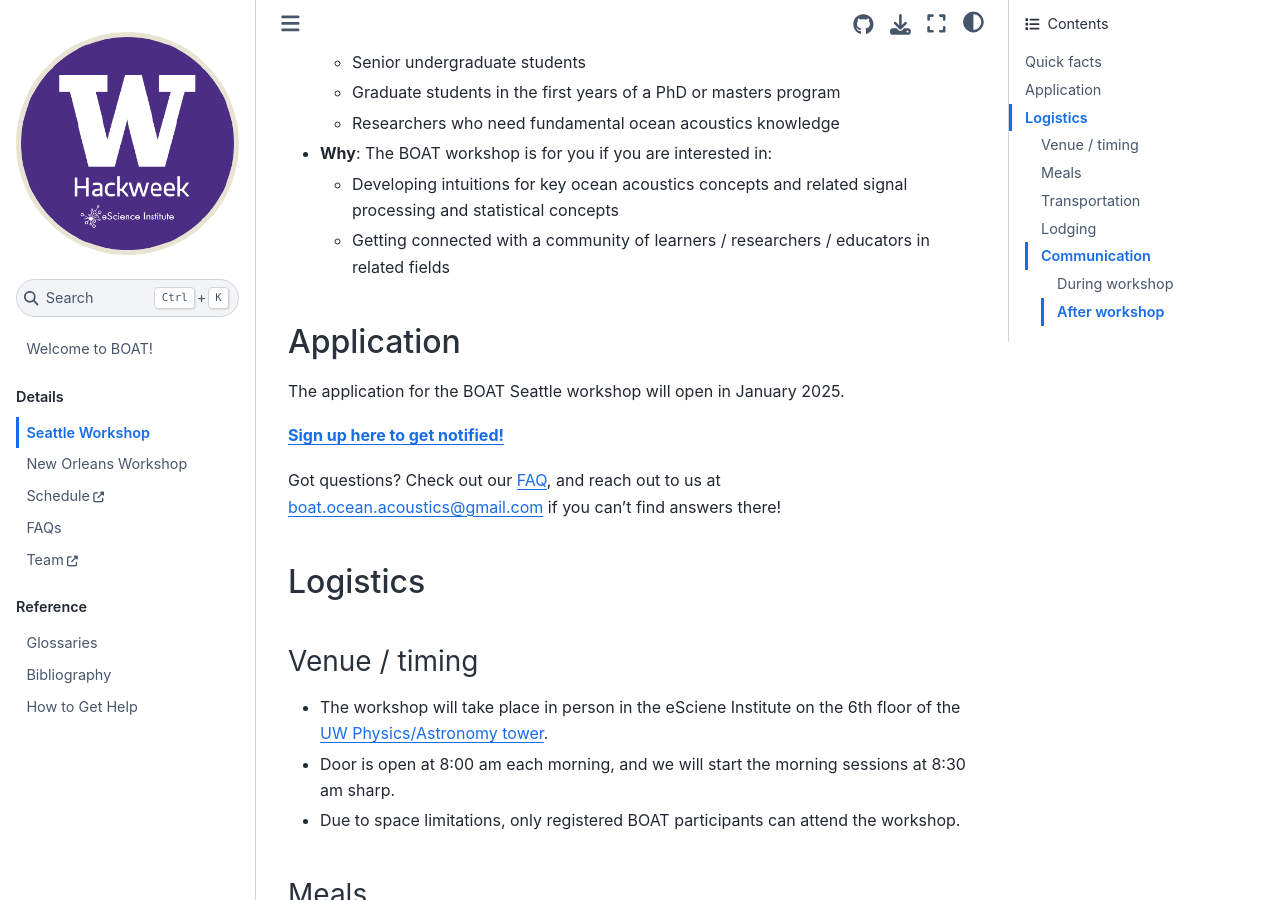
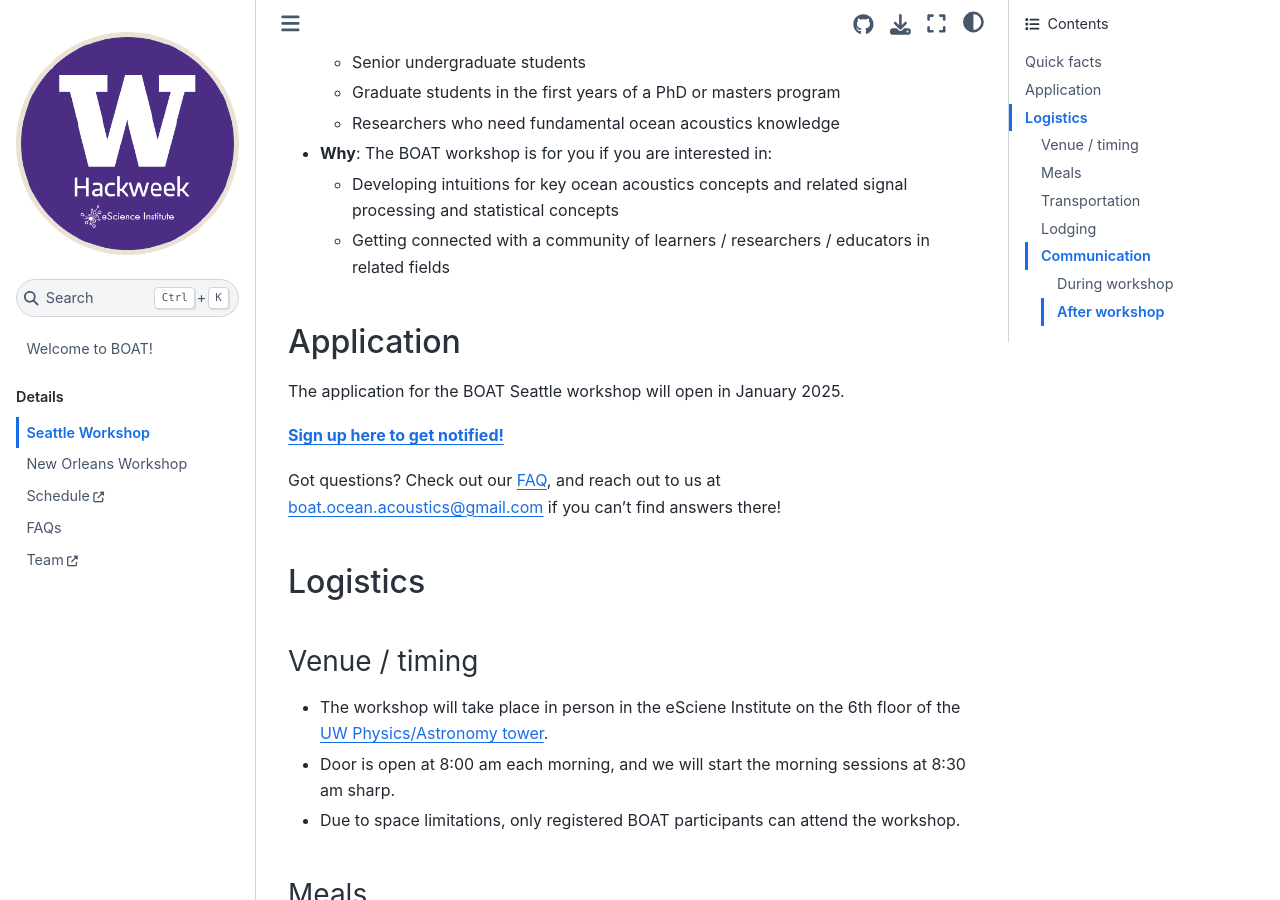
Before and after one commit to BOAT-ocean-acoustics/boat-website, a Jupyter Book: the page built from book/workshop_seattle.md, in a window 1280 px wide and 900 px high, scrolled down 341 px. Built offline with Jupyter Book 1.0.4 settings and Sphinx 7.4.7 and the Sphinx Book theme 1.1.4, drawn with Linux system fonts in a browser that asks for light colours; pages that are not in the unit, such as notebooks, are missing from menus; some of the changed lines change nothing that is shown.

Commit message:
temp comment out unused pages and fix links to landing page

```diff
--- a/book/_toc.yml
+++ b/book/_toc.yml
@@ -8,16 +8,16 @@
     - file: workshop_seattle
     - file: workshop_new_orleans
     - title: Schedule
-      url: https://boat-ocean-acoustics.github.io/boat-website/index.html?jump_to=schedule
+      url: https://boat-ocean-acoustics.github.io/index.html?jump_to=schedule
     - file: faq
     - title: Team
-      url: https://boat-ocean-acoustics.github.io/boat-website/index.html?jump_to=team
+      url: https://boat-ocean-acoustics.github.io/index.html?jump_to=team
     - file: CoC
 - caption: Preparation
   chapters:
     - file: preliminary/index
-    - file: preliminary/checklist
-    - file: preliminary/git
+    # - file: preliminary/checklist
+    # - file: preliminary/git
 - caption: Tutorials
   chapters:
     - file: tutorials/index
@@ -26,8 +26,8 @@
 # - caption: Projects
 #   chapters:
 #     - file: projects/index
-- caption: Reference
-  chapters:
-    - file: reference/glossary
-    - file: reference/bibliography
-    - file: reference/questions
+# - caption: Reference
+#   chapters:
+#     - file: reference/glossary
+#     - file: reference/bibliography
+#     - file: reference/questions
```
